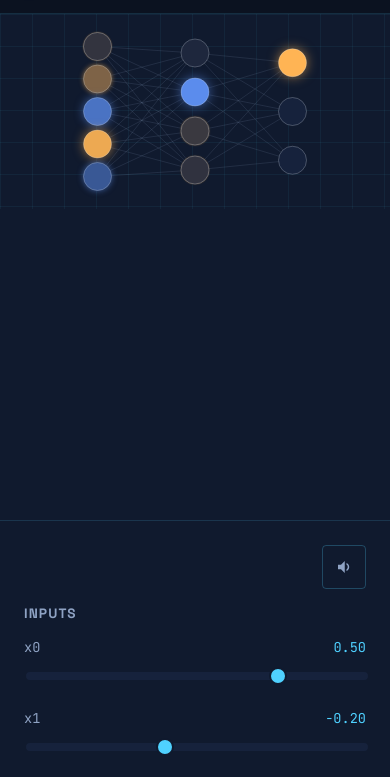
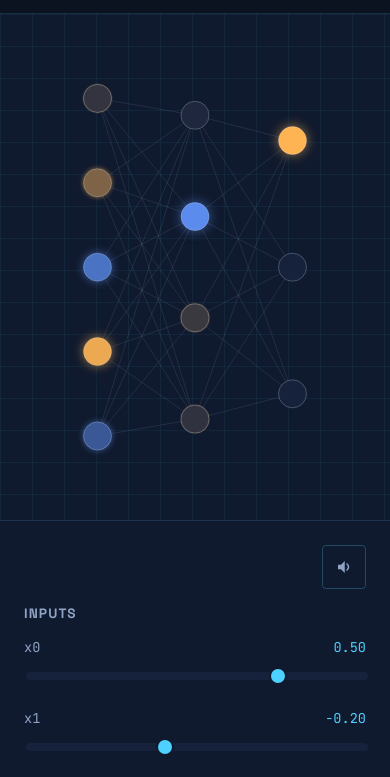
Before and after one commit to ctkrug/jacobian-playground, a website built with Vite: page index.html in a window 390 px wide. Shown: the part 50-827 px from the top of the page. Built offline with nearby package versions, Linux system fonts and the light colour scheme.

Commit message:
fix(style): fill the stage with the canvas at every breakpoint
canvas { height: 100% } silently fell back to the element's default
2:1 intrinsic aspect ratio whenever .stage's height came from a flex
column's min-height rather than a definite flex-basis — reproduced
at the 768px and 390px breakpoints, where the network diagram only
filled ~40% of its container and left a dead band of empty grid above
the controls panel. Positioning the canvas absolutely against .stage
(already position: relative) sizes it from a definite containing
block instead, filling the container at every viewport verified via
Playwright at 390/768/1440.

```diff
--- a/src/style.css
+++ b/src/style.css
@@ -113,6 +113,8 @@ body {
 
 .stage canvas {
   display: block;
+  position: absolute;
+  inset: 0;
   width: 100%;
   height: 100%;
   outline: none;
```
